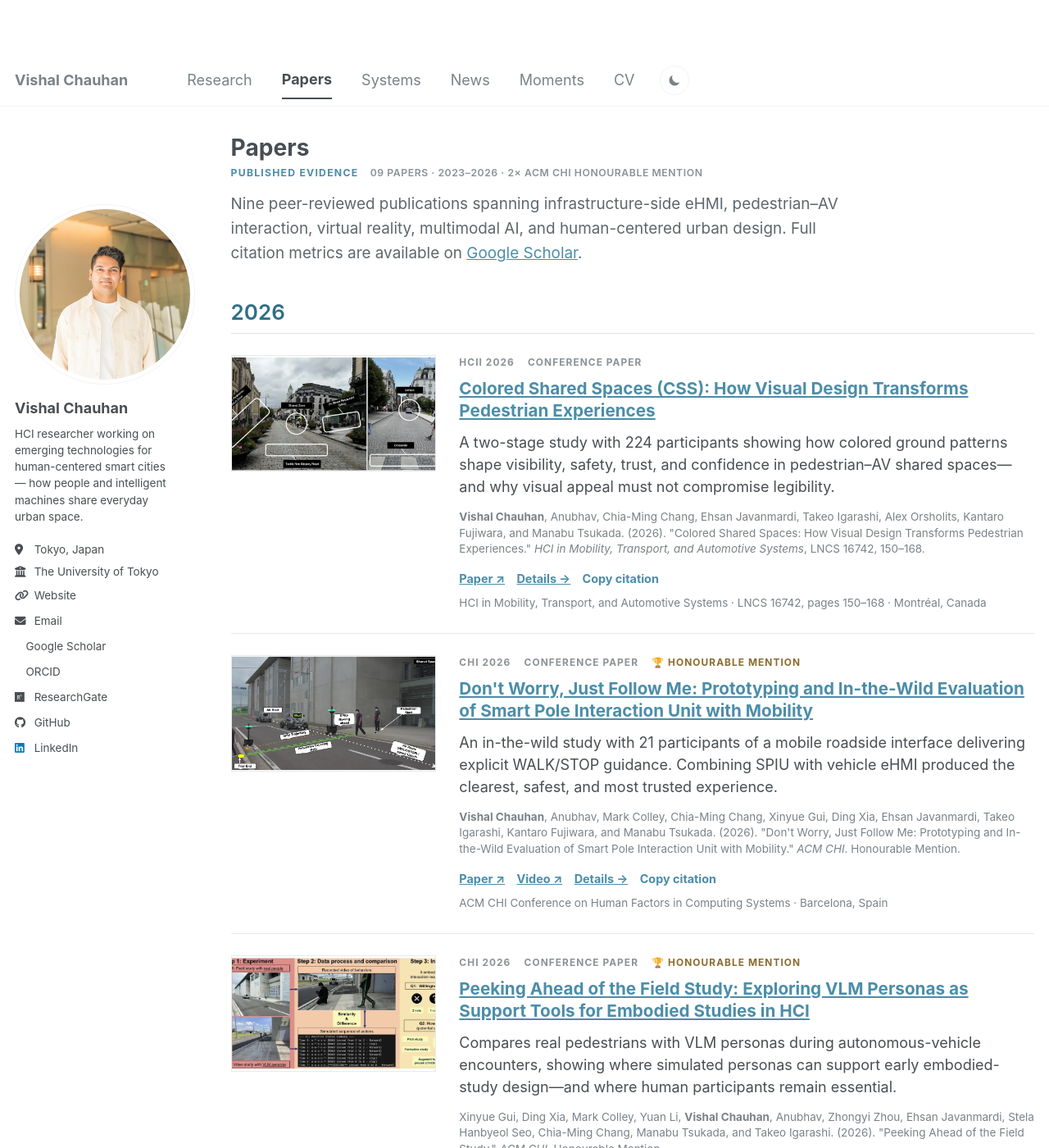
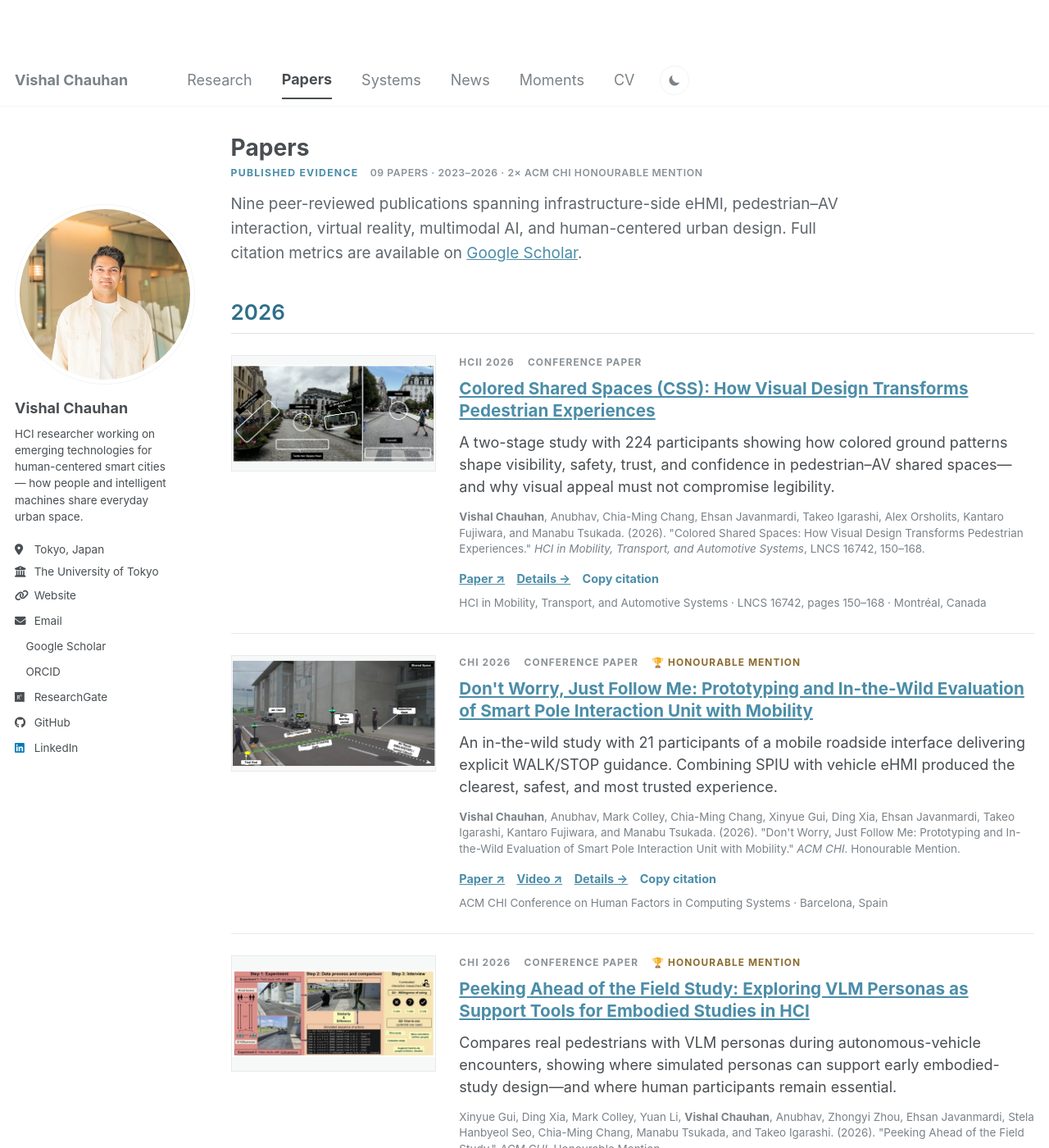
Before and after one commit to vishalchauhan-hi/academic-site-v2, a Jekyll site: the page built from _pages/publications.html, in a window 1280 px wide and 1400 px high. Shown: the whole window at 82% size. Built offline with Jekyll 4.4.1, drawn with Linux system fonts in a browser that asks for light colours; a style sheet for code colours, icons or effects is not loaded.

Commit message:
Show full publication thumbnails
Use contain framing for every publication figure and remove the hover zoom so no image edges are clipped.

```diff
--- a/assets/css/main.scss
+++ b/assets/css/main.scss
@@ -967,13 +967,8 @@ html[data-theme="dark"] .theme-toggle__icon--sun {
   display: block;
   width: 100%;
   aspect-ratio: 16 / 9;
-  object-fit: cover;
-  transition: transform 180ms ease;
-}
-
-.publication-entry__image:hover img,
-.publication-entry__image:focus-visible img {
-  transform: scale(1.018);
+  object-fit: contain;
+  object-position: center;
 }
 
 .publication-entry__meta {
```
